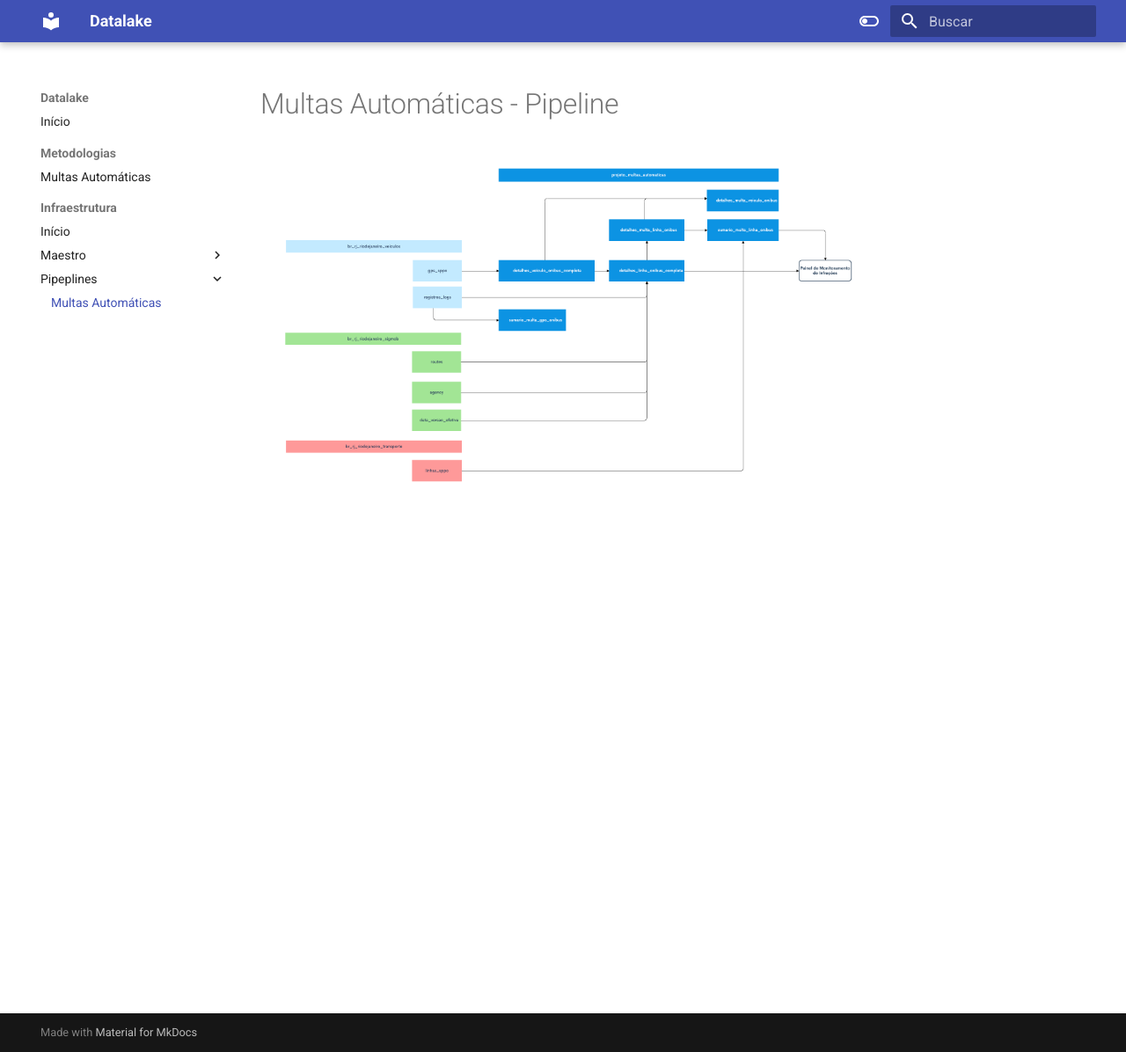
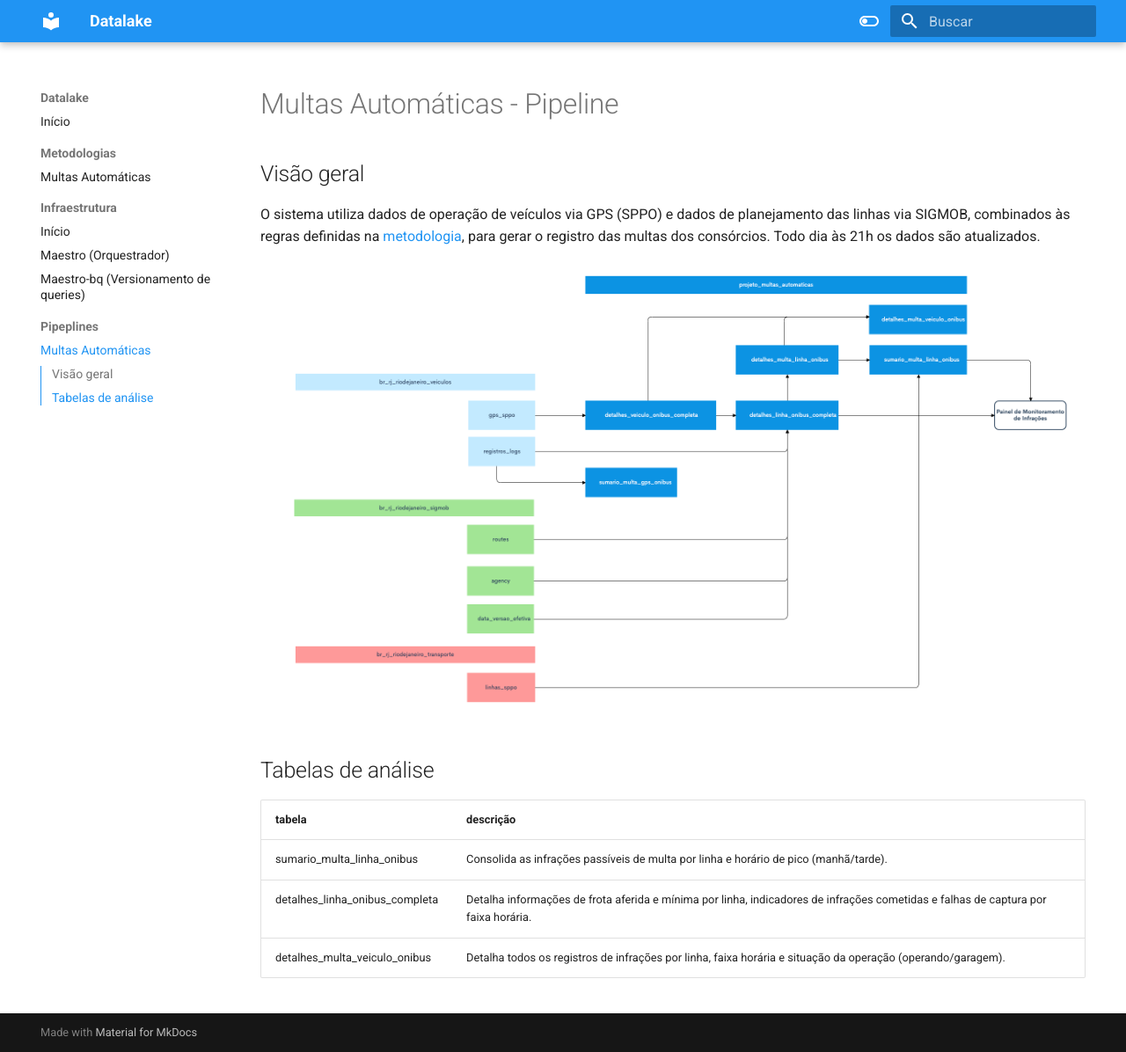
Before and after one commit to RJ-SMTR/maestro-docs, an MkDocs documentation site: the page built from docs/infra/multas-automaticas.md, in a window 1280 px wide and 1196 px high. Shown: the whole window at 88% size. Built offline with MkDocs 1.6.1 and Material for MkDocs 9.7.7, drawn with Linux system fonts in a browser that asks for light colours; the version menu is left out.

Commit message:
update docs

```diff
--- a/docs/infra/multas-automaticas.md
+++ b/docs/infra/multas-automaticas.md
@@ -1,3 +1,19 @@
 # Multas Automáticas - Pipeline
 
+## Visão geral
+
+O sistema utiliza dados de operação de veículos via GPS
+  (SPPO) e dados de planejamento das linhas via SIGMOB, combinados às
+  regras definidas na [metodologia](../pipelines/multas-automaticas.md), para gerar o
+  registro das multas dos consórcios. Todo dia às 21h os dados são
+  atualizados.
+
 ![](../imgs/infra-multas.png)
+
+## Tabelas de análise
+
+| tabela | descrição |
+| ------ | ---------- |
+| sumario_multa_linha_onibus | Consolida as infrações passíveis de multa por linha e horário de pico (manhã/tarde). |
+| detalhes_linha_onibus_completa | Detalha informações de frota aferida e mínima por linha, indicadores de infrações cometidas e falhas de captura por faixa horária. |
+| detalhes_multa_veiculo_onibus | Detalha todos os registros de infrações por linha, faixa horária e situação da operação (operando/garagem). |
--- a/mkdocs.yml
+++ b/mkdocs.yml
@@ -4,16 +4,23 @@ theme:
   name: material
   # logo: assets/logo.png
   features:
-    - navigation.instant
+    # - navigation.instant
+    # - navigation.sections
+    - header.autohide
     - navigation.sections
+    - navigation.top
+    - toc.integrate
+    # - navigation.tabs
   language: pt
   palette:
     - media: "(prefers-color-scheme: light)"
+      primary: "blue"
       scheme: default
       toggle:
         icon: material/toggle-switch-off-outline
         name: Switch to dark mode
     - media: "(prefers-color-scheme: dark)"
+      primary: "blue"
       scheme: slate
       toggle:
         icon: material/toggle-switch
@@ -30,11 +37,10 @@ nav:
     # - Registros GPS: index.md
   - Infraestrutura:
     - Início: infra/index.md
-    - Maestro:
-      - Instalação: infra/maestro-install.md
-      - Versionamento de queries: infra/maestro-bq.md
-    - Pipeplines:
-      - Multas Automáticas: infra/multas-automaticas.md
+    - Maestro (Orquestrador): infra/maestro.md
+    - Maestro-bq (Versionamento de queries): infra/maestro-bq.md
+  - Pipeplines:
+    - Multas Automáticas: infra/multas-automaticas.md
       # - Local: index.md
       # - Nuvem: index.md
     # - maestro-bq:
@@ -42,6 +48,10 @@ nav:
     # - Mapa: index.md
 
 markdown_extensions:
+  - admonition
+  - pymdownx.details
+  - pymdownx.superfences
+  - pymdownx.tabbed
   - pymdownx.arithmatex:
       generic: true
 extra:
```
Also changed, not shown: docs/infra/maestro.md (added, +101 -0 lines), docs/infra/maestro-install.md (added).
